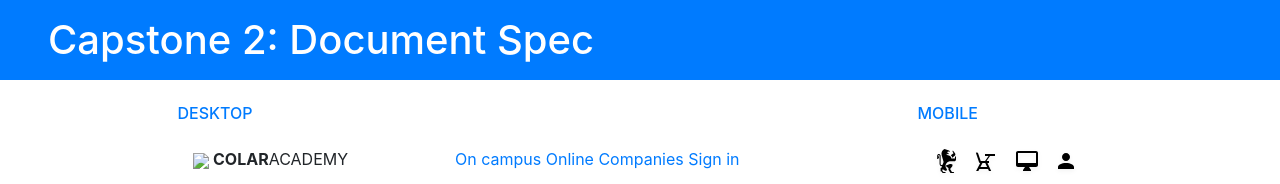
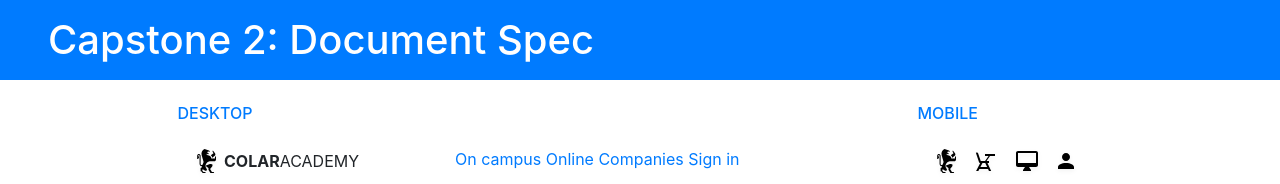
Before and after one commit to Muni0106/Practice_Project, a plain HTML site: page index.html in a window 1280 px wide. Shown: the top 184 px of the page. Drawn offline with nearby package versions, Linux system fonts and the light colour scheme; files whose address does not match are found by name.

Commit message:
additional changes

```diff
--- a/index.html
+++ b/index.html
@@ -26,7 +26,7 @@
 			<div class="row">
 				<div class="col"></div>
 				<div class="col col-3 pt-3 border-light">
-					<img src="ic-logo.svg">
+					<img src="images\ic-logo.svg">
 					<span><strong>COLAR</strong>ACADEMY</span>
 				</div>
 				<div class="col col-4 pt-3 pl-0 border-light">
```
